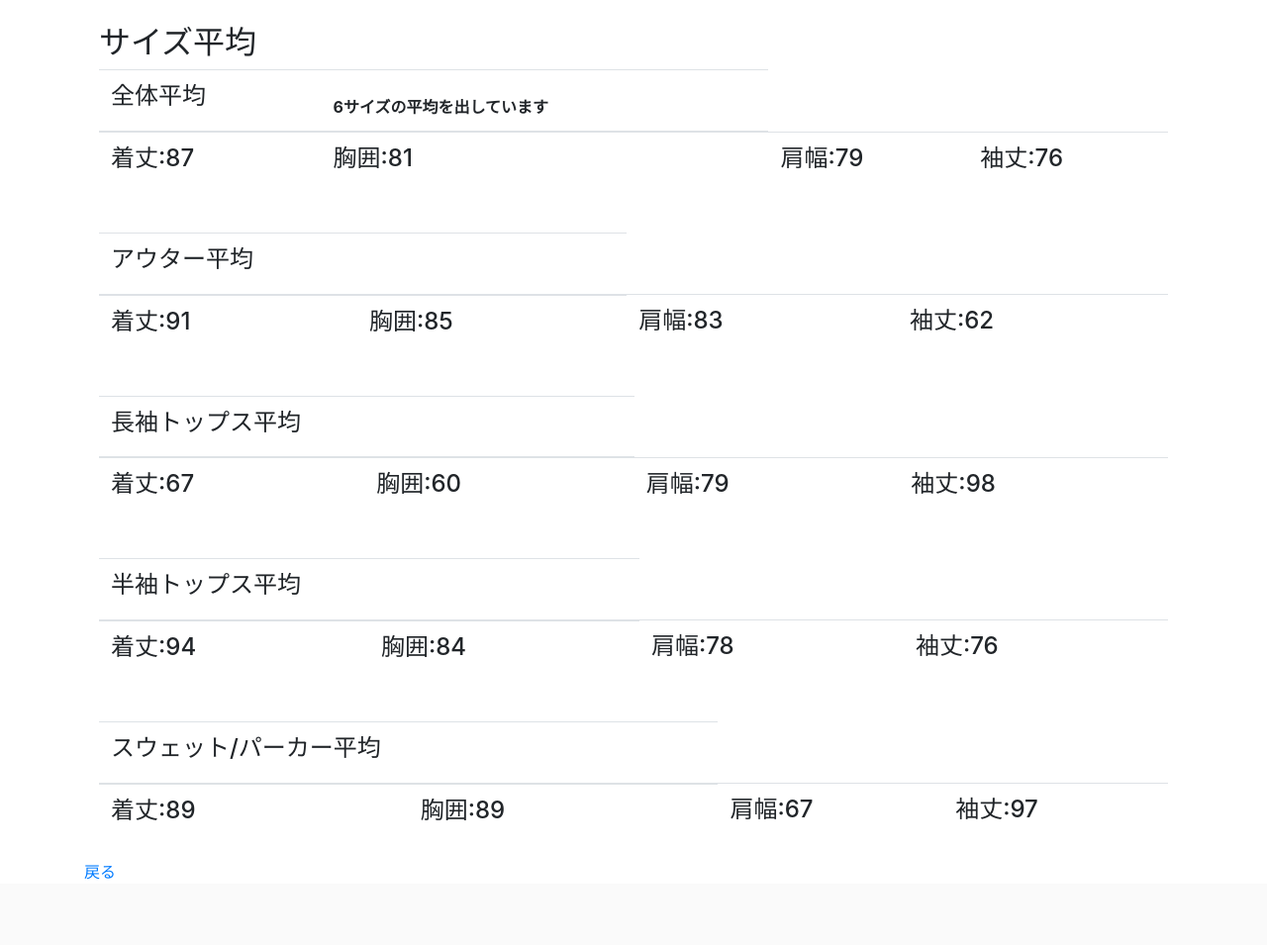
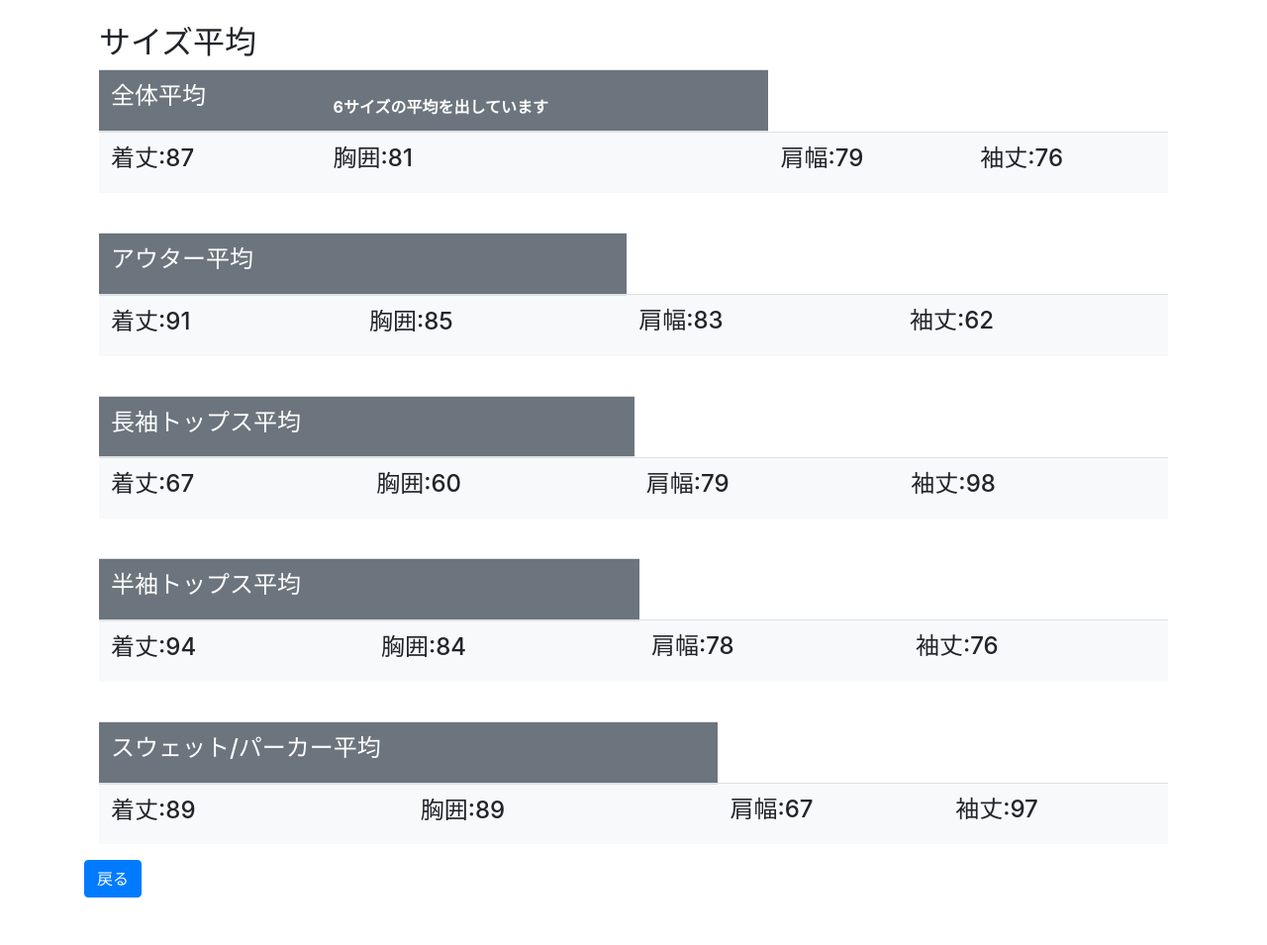
Before and after one commit to muchi080/django-mysite, a Django app: page /ave/ in a window 1280 px wide. Shown: the part 56-1011 px from the top of the page at 99% size. Before the commit the page ends 945 px from the top, so only its background shows below. Run offline with Django 4.2, Linux system fonts and the light colour scheme; data comes from the database, SQL or seed files in the repository; both versions use the stored data as it was after the commit; some libraries are stand-ins or nearby versions.

Commit message:
third commit

```diff
--- a/mysite4/settings.py
+++ b/mysite4/settings.py
@@ -14,7 +14,7 @@ SECRET_KEY = 'django-insecure-6hwprk8e)-yj4@vbg^p$zc%-xbc*pl8hdx-2^*e)9)kj#q(ehg
 # SECURITY WARNING: don't run with debug turned on in production!
 DEBUG = False
 
-ALLOWED_HOSTS = [ 'muchishi080.pythonanywhere.com']
+ALLOWED_HOSTS = ['*']
 
 
 # Application definition
--- a/polls/templates/size_ave.html
+++ b/polls/templates/size_ave.html
@@ -4,14 +4,14 @@
     <h2>サイズ平均</h2>
     <table class="table">
      <thead>
-      <tr>
+      <tr class="p-3 mb-2 bg-secondary text-white ">
          <th><h4>全体平均</h4></th>
          <th><a>{{counts}}サイズの平均を出しています</a></th>
      </tr>
      </thead>
      <tbody>
 
-      <tr>
+      <tr class="bg-light">
         {% for heikin in HeikinList %}
          <td>
              <h4>{{heikin}}</h4>
@@ -25,12 +25,12 @@
     <br>
     <table class="table">
         <thead>
-            <tr>
+            <tr class="p-3 mb-2 bg-secondary text-white">
                 <th colspan="2"><h4>アウター平均</h4></th>
             </tr>
         </thead>
         <tbody>
-            <tr>
+            <tr class="bg-light">
                 {% for outer in outers %}
                 <td>
                     <h4>{{outer}}</h4>
@@ -43,12 +43,12 @@
 
     <table class="table">
         <thead>
-            <tr>
+            <tr class="p-3 mb-2 bg-secondary text-white ">
                 <th colspan="2"><h4>長袖トップス平均</h4></th>
             </tr>
         </thead>
         <tbody>
-            <tr>
+            <tr class="bg-light">
                 {% for long in longs %}
                 <td>
                     <h4>{{long}}</h4>
@@ -61,12 +61,12 @@
 
     <table class="table">
         <thead>
-            <tr>
+            <tr class="p-3 mb-2 bg-secondary text-white ">
                 <th colspan="2"><h4>半袖トップス平均</h4></th>
             </tr>
         </thead>
         <tbody>
-            <tr>
+            <tr class="bg-light">
                 {% for short in shorts %}
                 <td>
                     <h4>{{short}}</h4>
@@ -79,12 +79,12 @@
 
     <table class="table">
         <thead>
-            <tr>
+            <tr class="p-3 mb-2 bg-secondary text-white ">
                 <th colspan="2"><h4>スウェット/パーカー平均</h4></th>
             </tr>
         </thead>
         <tbody>
-            <tr>
+            <tr class="bg-light">
                 {% for sweat in sweats %}
                 <td>
                     <h4>{{sweat}}</h4>
@@ -99,5 +99,11 @@
 
 
 </div>
-<a href="{{request.META.HTTP_REFERER}}">戻る</a>
+
+<a class="btn btn-primary" href="{{request.META.HTTP_REFERER}}" role="button">戻る</a>
+
+<footer>
+    <br>
+    <br>
+</footer>
 {% endblock %}
--- a/polls/templates/size_delete.html
+++ b/polls/templates/size_delete.html
@@ -7,6 +7,7 @@
     <input type="submit" value="削除する">
 
     </form>
-<a href="{{request.META.HTTP_REFERER}}">戻る</a>
+    <a class="btn btn-primary" href="{{request.META.HTTP_REFERER}}" role="button">戻る</a>
+
 
 {% endblock %}
--- a/polls/templates/size_details.html
+++ b/polls/templates/size_details.html
@@ -30,5 +30,6 @@
 
     </table>
 
-    <a href="{{request.META.HTTP_REFERER}}">戻る</a>
+    <a class="btn btn-primary" href="{{request.META.HTTP_REFERER}}" role="button">戻る</a>
+
 {% endblock %}
--- a/polls/templates/size_list.html
+++ b/polls/templates/size_list.html
@@ -23,6 +23,7 @@
     {% endfor %}
   </tbody>
 </table>
-<a href="{{request.META.HTTP_REFERER}}">戻る</a>
+<a class="btn btn-primary" href="{{request.META.HTTP_REFERER}}" role="button">戻る</a>
+
 
 {% endblock %}
```
Also changed, not shown: polls/templates/index.html (+20 -11 lines), polls/templates/size_registration.html (+9 -1 lines), polls/templates/size_update.html (+7 -1 lines), db.sqlite3.
